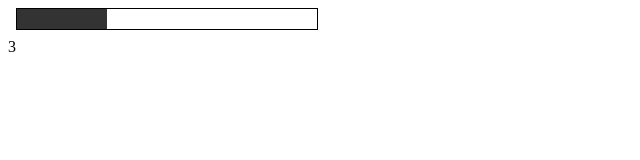
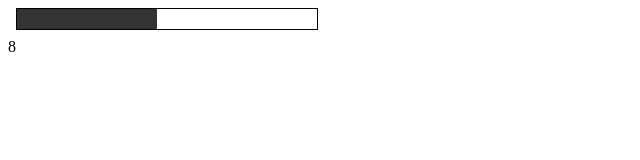
Before and after one commit to ZarelaZanabria/ComponentesNivelProAngular, an Angular app: page / in a window 1280 px wide. Shown: the top 160 px of the page, without its empty margins (0-640 px from the left). Built offline with nearby package versions, Linux system fonts and the light colour scheme.

Commit message:
Decoradores @Oupout Event Emiter

```diff
--- a/src/app/app.component.html
+++ b/src/app/app.component.html
@@ -1,3 +1,5 @@
-<app-progress-bar progress = "30"></app-progress-bar>
-<app-countdown init = "10"></app-countdown>
+<app-progress-bar [progress] = "counterProgress"></app-progress-bar>
+<app-countdown [init] = "totalCountdown"
+(onDecrease)="updateProgress($event)"
+(onComplete)="countdownFinish()"></app-countdown>
 <router-outlet></router-outlet>
--- a/src/app/app.component.ts
+++ b/src/app/app.component.ts
@@ -6,5 +6,19 @@ import { Component } from '@angular/core';
   styleUrls: ['./app.component.scss']
 })
 export class AppComponent {
+  counterProgress : number = 0;
+  totalCountdown : number = 15 ;
+
+  constructor () {
+
+  }
+
+  updateProgress($event){
+    this.counterProgress =  (this.totalCountdown - $event)/this.totalCountdown * 100 ;
+  }
+
+  countdownFinish(){
+    console.log ('finis')
+  }
   title = 'ComponentesNivelPro';
 }
--- a/src/app/componentes/countdown/countdown.component.ts
+++ b/src/app/componentes/countdown/countdown.component.ts
@@ -1,9 +1,4 @@
 import { Component, OnInit, Input, Output, EventEmitter } from '@angular/core';
-
-
-
-
-
 @Component({
   selector: 'app-countdown',
   templateUrl: './countdown.component.html',
```
